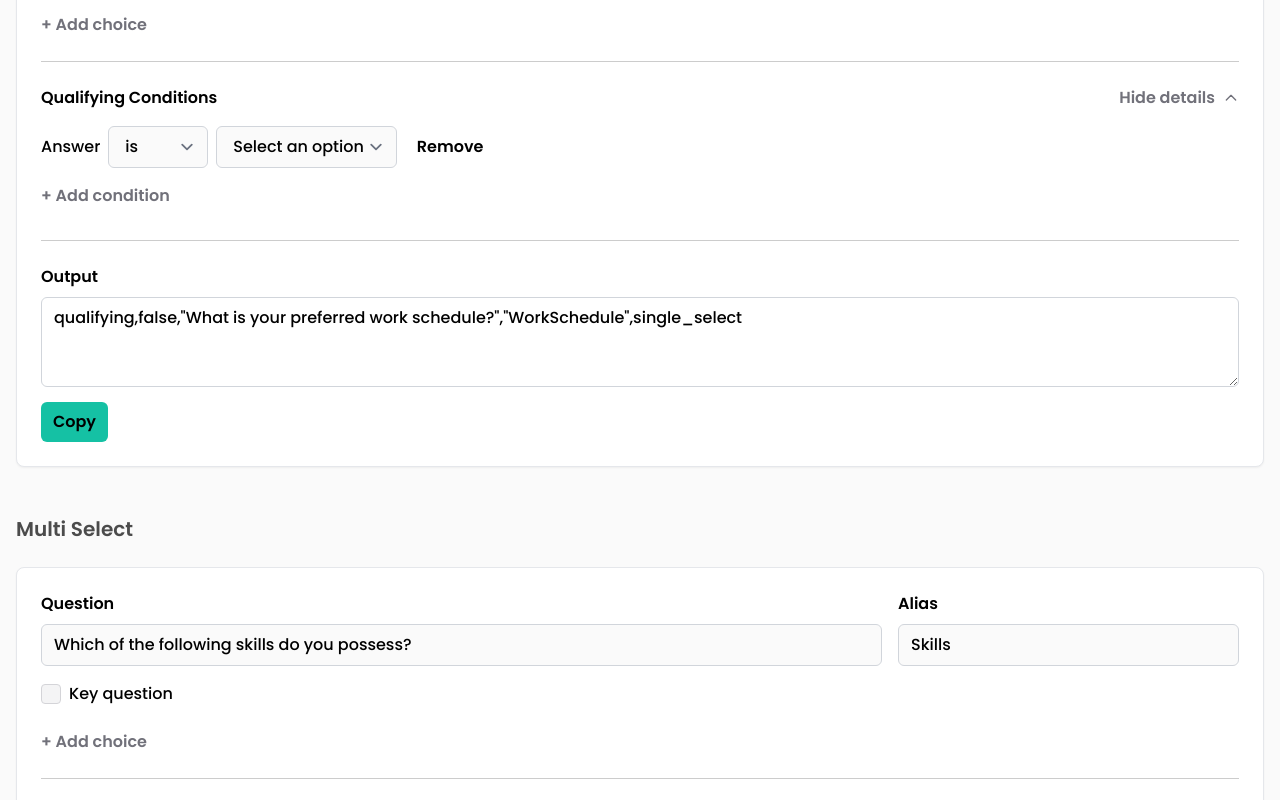
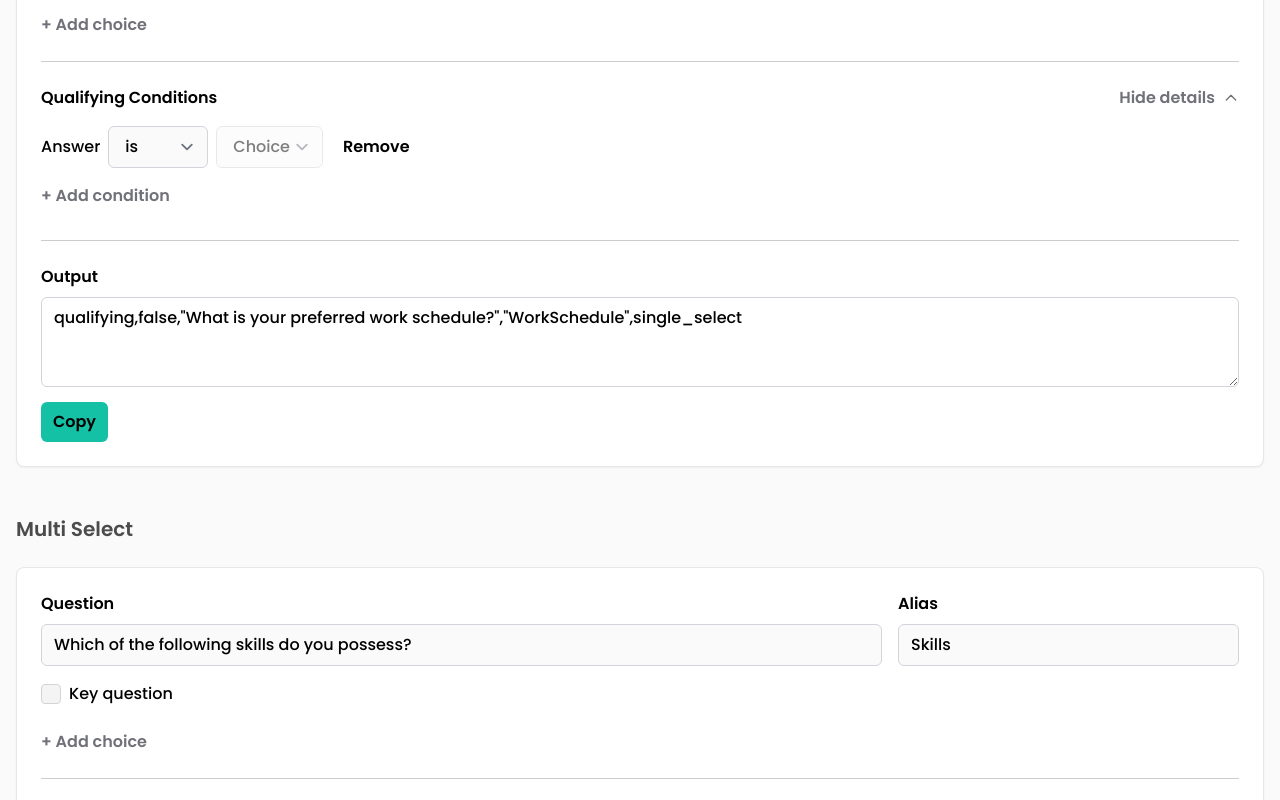
Before and after one commit to nweii/upwage-question-builder, a Next.js app: page / in a window 1280 px wide. Shown: the part 1620-2420 px from the top of the page. Built offline with nearby package versions, Linux system fonts and the light colour scheme.

Commit message:
feat: autofocus choice input after adding

```diff
--- a/components/FormComponents.js
+++ b/components/FormComponents.js
@@ -1,13 +1,16 @@
-import React, { useState, useRef, useEffect } from "react";
+import React, { useState, useRef, useEffect, forwardRef } from "react";
 
-export const TextInput = ({ value, onChange, placeholder, className }) => (
+export const TextInput = forwardRef(
+  ({ value, onChange, placeholder, className }, ref) => (
     <input
       type="text"
       value={value}
       onChange={onChange}
       placeholder={placeholder}
       className={`flex-grow rounded-md border border-gray-300 bg-zinc-50 px-3 py-2 focus:border-accent focus:outline-none dark:border-zinc-700 dark:bg-zinc-800 ${className}`}
+      ref={ref}
     />
+  ),
 );
 
 export const CustomSelect = ({
@@ -20,8 +23,10 @@ export const CustomSelect = ({
   const [isOpen, setIsOpen] = useState(false);
   const dropdownRef = useRef(null);
   const buttonRef = useRef(null);
+  const isDisabled = options.every((option) => !option.value);
 
   const handleOptionClick = (optionValue) => {
+    if (isDisabled) return;
     if (multiple) {
       // for multiple selection, toggle the option's selected state.
       const newValue = Array.isArray(value) ? value : [];
@@ -89,17 +94,18 @@ export const CustomSelect = ({
   }, []);
 
   const getDisplayValue = () => {
+    if (isDisabled) return "Choice";
     if (multiple) {
       // show comma-separated list of options if multi-select
       return Array.isArray(value) && value.length > 0
         ? value.map((v) => options.find((o) => o.value === v)?.label).join(", ")
-        : placeholder || "Select options";
+        : placeholder || "Select choices";
     } else {
       return (
         // show the selected option if single-select
         options.find((o) => o.value === value)?.label ||
         placeholder ||
-        "Select an option"
+        "Select a choice"
       );
     }
   };
@@ -110,8 +116,11 @@ export const CustomSelect = ({
         ref={buttonRef}
         aria-haspopup="listbox"
         aria-expanded={isOpen}
-        className="form-select w-auto min-w-[100px] cursor-pointer rounded-md border border-gray-300 bg-zinc-50 py-2 pl-4 pr-8 text-left focus:border-accent focus:outline-none dark:border-zinc-700 dark:bg-zinc-800"
-        onClick={() => setIsOpen(!isOpen)}
+        disabled={isDisabled}
+        className={`form-select w-auto min-w-[100px] cursor-pointer rounded-md border border-gray-300 bg-zinc-50 py-2 pl-4 pr-8 text-left focus:border-accent focus:outline-none dark:border-zinc-700 dark:bg-zinc-800 ${
+          isDisabled ? "cursor-not-allowed opacity-50" : "cursor-pointer"
+        }`}
+        onClick={() => !isDisabled && setIsOpen(!isOpen)}
         onKeyDown={handleKeyDown}
       >
         {getDisplayValue()}
--- a/components/QuestionForm.js
+++ b/components/QuestionForm.js
@@ -1,6 +1,6 @@
 "use client";
-import React, { useState, useEffect } from "react";
-import { TextInput, Select, Button, Checkbox } from "./FormComponents";
+import React, { useState, useEffect, useRef } from "react";
+import { TextInput, CustomSelect, Button, Checkbox } from "./FormComponents";
 import ConditionInput from "./ConditionInput";
 import { questionTypes } from "../config/questionTypes";
 
@@ -99,6 +99,20 @@ export const QuestionForm = ({ type }) => {
   };
 
   // Choices are for multiple choice question types only
+  const newChoiceInputRef = useRef(null);
+  const prevChoicesLengthRef = useRef(choices.length);
+  // focus the new input field when a choice is added
+  useEffect(() => {
+    if (
+      choices.length > prevChoicesLengthRef.current &&
+      newChoiceInputRef.current
+    ) {
+      newChoiceInputRef.current.focus();
+    }
+    // Update the ref with the current length for the next render
+    prevChoicesLengthRef.current = choices.length;
+  }, [choices.length]);
+
   const addChoice = () => {
     if (choices.length < config.options.maxChoices) {
       setChoices([...choices, { value: "", label: "" }]);
@@ -175,6 +189,9 @@ export const QuestionForm = ({ type }) => {
                     }
                     placeholder={`Choice ${index + 1}`}
                     className="grow"
+                    ref={
+                      index === choices.length - 1 ? newChoiceInputRef : null
+                    }
                   />
                 </div>
                 <Button onClick={() => removeChoice(index)} variant="delete">
```
Lines whose indentation alone changed are shown as unchanged.
